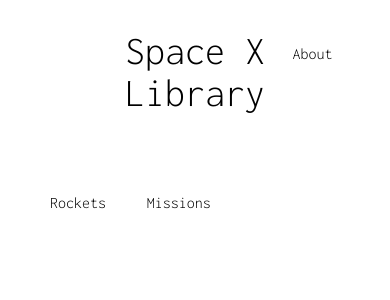
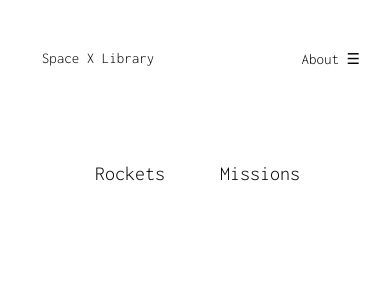
Before and after one commit to gheezl/space-x-library, a React (Create React App) app: page / in a window 390 px wide. Shown: the top 300 px of the page. Built offline with nearby package versions, Linux system fonts and the light colour scheme.

Commit message:
Added more to the styling

```diff
--- a/src/App.js
+++ b/src/App.js
@@ -4,6 +4,7 @@
 import './App.css';
 
 import Header from "./components/header/header.jsx"
+import Loading from "./components/loading/loading.jsx"
 
 const HomePage = lazy(() => import("./pages/homepage/homepage.jsx"))
 const RocketsHoc = lazy(() => import("./pages/rockets/rockets-hoc.jsx"))
@@ -15,7 +16,7 @@
   return (
     <Fragment>
       <Header />
-      <Suspense fallback={"loading..."}>
+      <Suspense fallback={<Loading />}>
         <Route exact path="/" component={HomePage} />
         <Route exact path="/rockets" component={RocketsHoc} />
         <Route exact path="/missions" component={MissionsHoc} />
--- a/src/components/card/card.css
+++ b/src/components/card/card.css
@@ -2,4 +2,5 @@
     display: flex;
     justify-content: center;
     padding: 35px;
+    font-size: 20px;
 }
--- a/src/components/header/header.css
+++ b/src/components/header/header.css
@@ -17,5 +17,25 @@
     justify-content: center;
     grid-column-start: 3;
     grid-column-end: 3;
-    margin-top: 15px;
+    margin-top: 20px;
+    font-size: 20px;
+    cursor: pointer;
 }
+
+@media only screen and (max-width: 800px) {
+    .header {
+        display: grid;
+        grid-template-columns: 1fr 1fr;
+    }
+
+    .header-title {
+        font-size: 15px;
+        margin-top: 20px;
+        grid-column-start: 1;
+        grid-column-end: 1;
+    }
+
+    .about {
+        font-size: 15px;
+    }
+}
--- a/src/components/header/header.jsx
+++ b/src/components/header/header.jsx
@@ -11,7 +11,7 @@
                     <span >Space X Library</span>
                 </div>
                 <div className="about">
-                    <span>About</span>
+                    <span>About ☰</span>
                 </div>
             </div>
         </Fragment>
--- a/src/pages/homepage/homepage.css
+++ b/src/pages/homepage/homepage.css
@@ -1,6 +1,23 @@
-.Links {
+.links {
     display: grid;
     grid-template-columns: 1fr 1fr 1fr;
     grid-template-rows: 1fr 1fr 1fr;
-    margin: 50px;
+    margin: 65px;
 }
+
+.link {
+    display: flex;
+    justify-content: center;
+    font-size: 25px;
+}
+
+@media only screen and (max-width: 800px) {
+    .links {
+        display: grid;
+        grid-template-columns: 1fr 1fr;
+    }
+
+    .link {
+        font-size: 20px;
+    }
+}
--- a/src/pages/homepage/homepage.jsx
+++ b/src/pages/homepage/homepage.jsx
@@ -7,13 +7,13 @@
 const HomePage = () => {
     return (
         <Fragment>
-            <div className="Links">
-                <div className="card-border">
+            <div className="links">
+                <div className="link">
                     <Link to="/rockets" >
                         <span>Rockets</span>
                     </Link>
                 </div>
-                <div className="card-border">
+                <div className="link">
                     <Link to="/missions" >
                         <span>Missions</span>
                     </Link>
--- a/src/pages/missions/missions-hoc.jsx
+++ b/src/pages/missions/missions-hoc.jsx
@@ -6,20 +6,20 @@
 
 import { MISSION_INFO } from "../../graphql/resolvers.js"
 
-import { client } from "../../graphql/client.js"
+import { cache } from "../../graphql/client.js"
 
 
 const MissionsHoc = () => {
     return (
         <Query query={MISSION_INFO}>
             {({ loading, error, data }) => {
-                client.writeData({
+                cache.writeData({
                     data: {
                         missions: data
                     }
                 })
                 if (loading) return <Loading />
-                else return <Missions missions={data.missions} />
+                else return <Missions missions={data.missions} key={data.missions} />
             }
             }
         </Query>
--- a/src/pages/missions/missions.jsx
+++ b/src/pages/missions/missions.jsx
@@ -6,13 +6,12 @@
 
 
 const Missions = ({ missions }) => {
-    console.log(missions)
     return (
         <Fragment>
             <div className="mission-border">
                 {
                     missions.map(mission => (
-                        <Card props={mission.name} />
+                        <Card props={mission.name} key={missions.name} />
                     ))
                 }
             </div>
--- a/src/pages/rockets/rockets-hoc.jsx
+++ b/src/pages/rockets/rockets-hoc.jsx
@@ -6,20 +6,20 @@
 
 import { ROCKET_INFO } from "../../graphql/resolvers.js"
 
-import { client } from "../../graphql/client.js"
+import { cache } from "../../graphql/client.js"
 
 
 const RocketsHoc = () => {
     return (
         <Query query={ROCKET_INFO}>
             {({ loading, error, data }) => {
-                client.writeData({
+                cache.writeData({
                     data: {
                         rockets: data
                     }
                 })
                 if (loading) return <Loading />
-                else return <Rockets rockets={data.rockets} />
+                else return <Rockets rockets={data.rockets} key={data.rockets} />
             }
             }
         </Query>
--- a/src/pages/rockets/rockets.css
+++ b/src/pages/rockets/rockets.css
@@ -0,0 +1,6 @@
+.rocket-border {
+    display: grid;
+    grid-template-columns: 1fr 1fr 1fr;
+    grid-template-rows: 1fr 1fr 1fr;
+    margin: 50px
+}
--- a/src/pages/rockets/rockets.jsx
+++ b/src/pages/rockets/rockets.jsx
@@ -8,10 +8,10 @@
 const Rockets = ({ rockets }) => {
     return (
         <Fragment>
-            <div className="map-border">
+            <div className="rocket-border">
                 {
                     rockets.map(rocket => (
-                        <Card props={rocket.name} />
+                        <Card props={rocket.name} key={rocket.name} />
                     ))
                 }
             </div>
```
